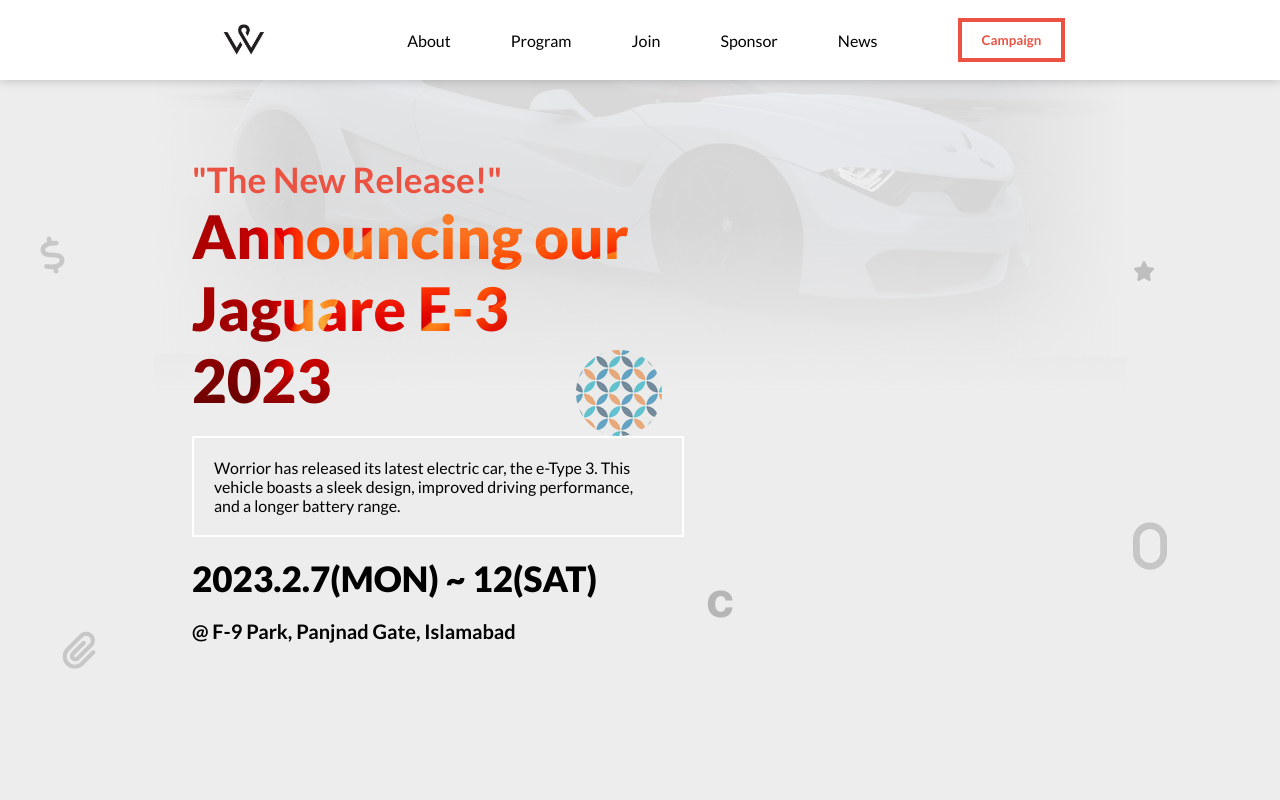
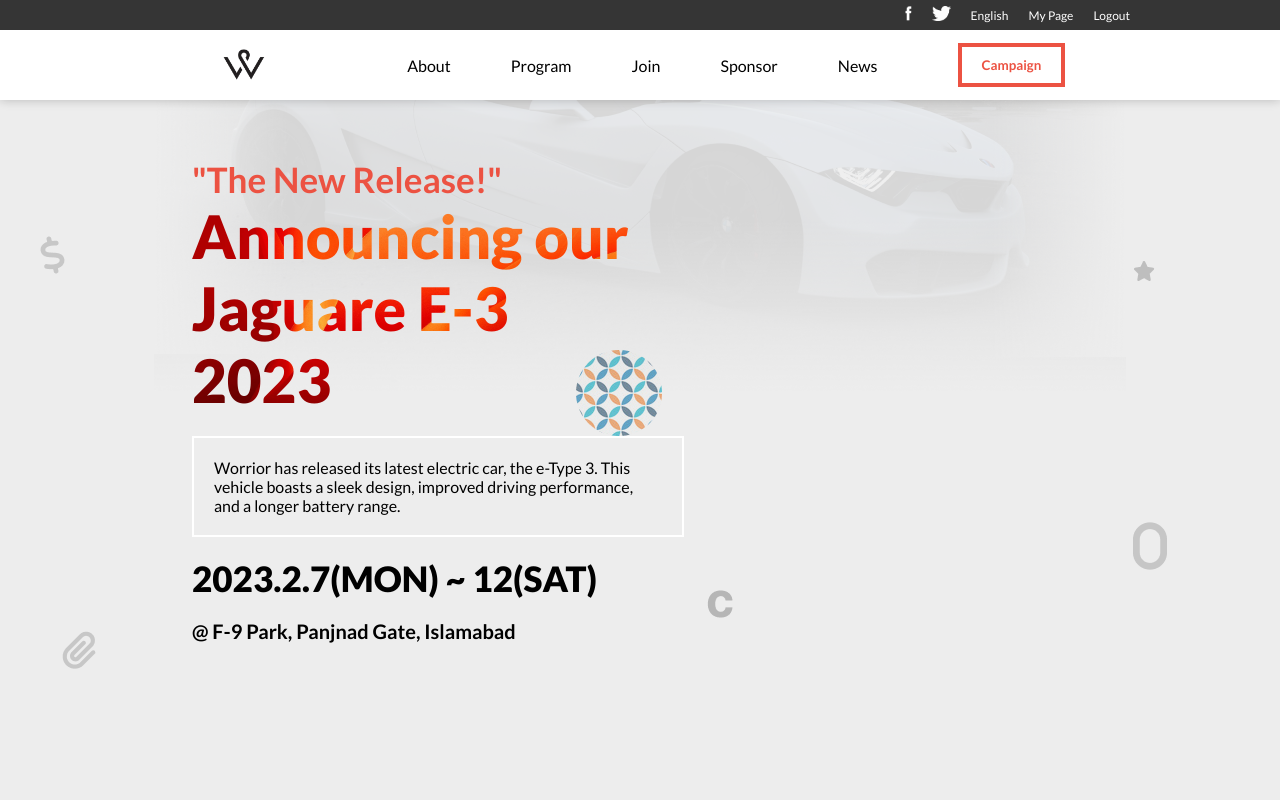
Before and after one commit to shayan1234554321/warrior-cars, a website: page index.html in a window 1280 px wide. Shown: the top 800 px of the page. Drawn offline with Linux system fonts and the light colour scheme; a web font is replaced by a local one.

Commit message:
Added Links in header

```diff
--- a/index.html
+++ b/index.html
@@ -22,6 +22,20 @@
         <span class="mobileMenu" id="mobileMenu">
             <img src="./images/mobile-menu.png" alt="Mobile menu icon">
         </span>
+        <div class="links">
+            <ul>
+                <li>
+                    <img src="./images/facebook.png" alt="facebook Icon">
+                </li>
+                <li>
+                    <img src="./images/twitter.png" alt="Twitter icon">
+                </li>
+                <li>English</li>
+                <li>My Page</li>
+                <li>Logout</li>
+            </ul>
+        </div>
+        <div class="headerSecondary">
             <img src="./images/warrior.png" alt="Company Logo">
             <nav>
                 <span class="desktopMenu">
@@ -37,6 +51,7 @@
                     </button>
                 </span>
             </nav>
+        </div>
     </header>
 
     <div id="home">
--- a/scss/index.css
+++ b/scss/index.css
@@ -23,49 +23,76 @@
 
 header {
   position: fixed;
-  width: calc(100% - 40px);
-  height: 60px;
-  display: flex;
-  justify-content: center;
-  align-items: center;
-  padding: 10px 20px;
+  width: 100%;
+  height: 100px;
   background-color: white;
   box-shadow: 0 0 10px rgba(0, 0, 0, 0.224);
   z-index: 10;
 }
 
-header img {
+.links {
+  width: calc(100% - 150px);
+  height: 30px;
+  font-size: 12px;
+  background-color: rgba(0, 0, 0, 0.793);
+  padding-right: 150px;
+}
+
+.links ul {
+  width: 100%;
+  list-style: none;
+  display: flex;
+  justify-content: flex-end;
+  color: white;
+  align-items: center;
+  height: 100%;
+  column-gap: 20px;
+}
+
+.links img {
+  height: 15px;
+}
+
+.headerSecondary {
+  display: flex;
+  width: 100%;
+  align-items: center;
+  justify-content: center;
+  height: 70px;
+}
+
+.headerSecondary img {
   width: 60px;
   margin-right: 8vw;
 }
 
-header nav {
+.headerSecondary nav {
   display: flex;
   align-items: center;
 }
 
-header nav .desktopMenu {
+.headerSecondary nav .desktopMenu {
   display: flex;
   align-items: center;
 }
 
-header nav ul {
+.headerSecondary nav ul {
   display: flex;
   list-style: none;
 }
 
-header nav ul li {
+.headerSecondary nav ul li {
   cursor: pointer;
   font-size: 16px;
   margin: 0 30px;
   transition: 0.3s ease-in-out;
 }
 
-header nav ul li:hover {
+.headerSecondary nav ul li:hover {
   color: #ec5242;
 }
 
-header nav .callToAction {
+.headerSecondary nav .callToAction {
   cursor: pointer;
   margin-left: 50px;
   padding: 10px 20px;
@@ -76,7 +103,7 @@ header nav .callToAction {
   transition: 0.3s ease-in-out;
 }
 
-header nav .callToAction:hover {
+.headerSecondary nav .callToAction:hover {
   background-color: #ec5242;
   color: white;
 }
@@ -555,13 +582,21 @@ footer .details .title {
   }
 
   header img {
-    margin: 0;
     width: 45px;
+    margin: 30px !important;
+  }
+
+  .headerSecondary {
+    display: none;
   }
 
   .mobileMenu img {
     width: 20px;
     margin: 0;
+  }
+
+  .links {
+    display: none;
   }
 
   header {
```
Also changed, not shown: images/facebook.png (added), images/twitter.png (added). Lines whose indentation alone changed are shown as unchanged.
